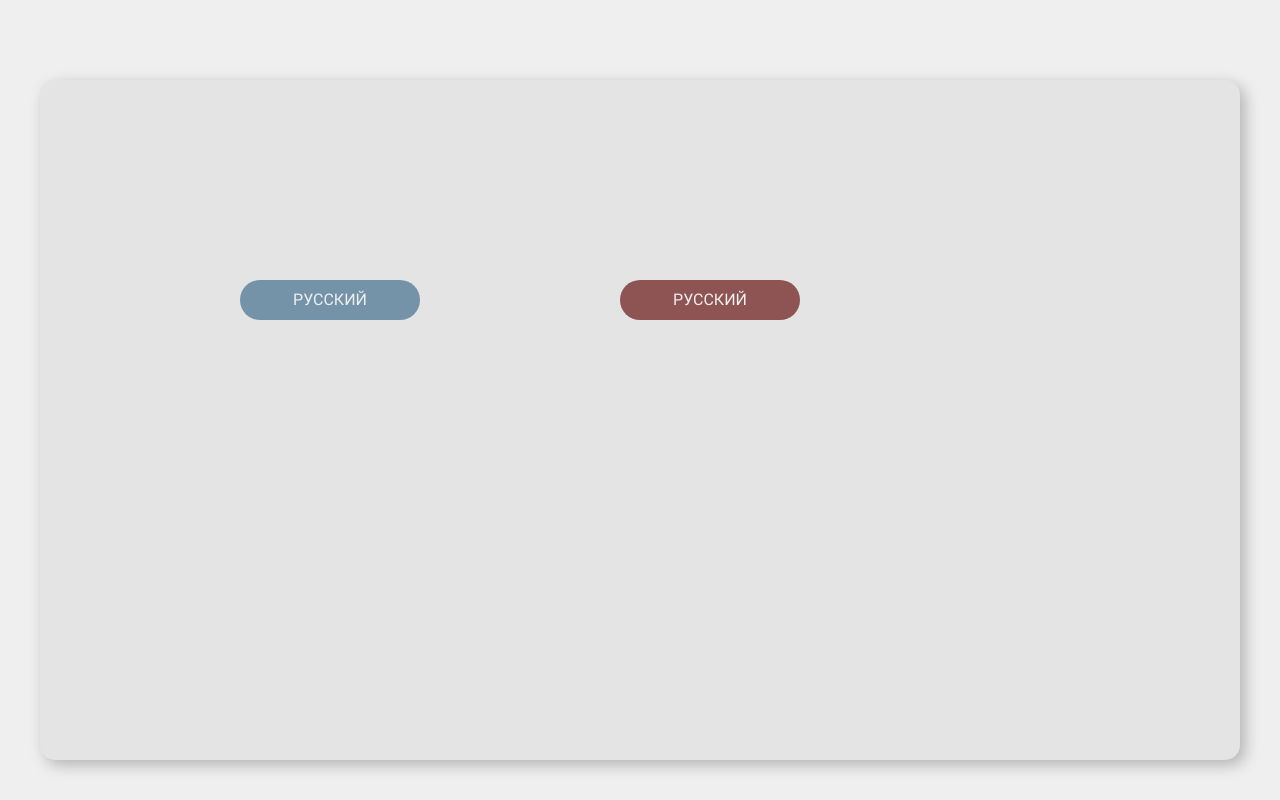
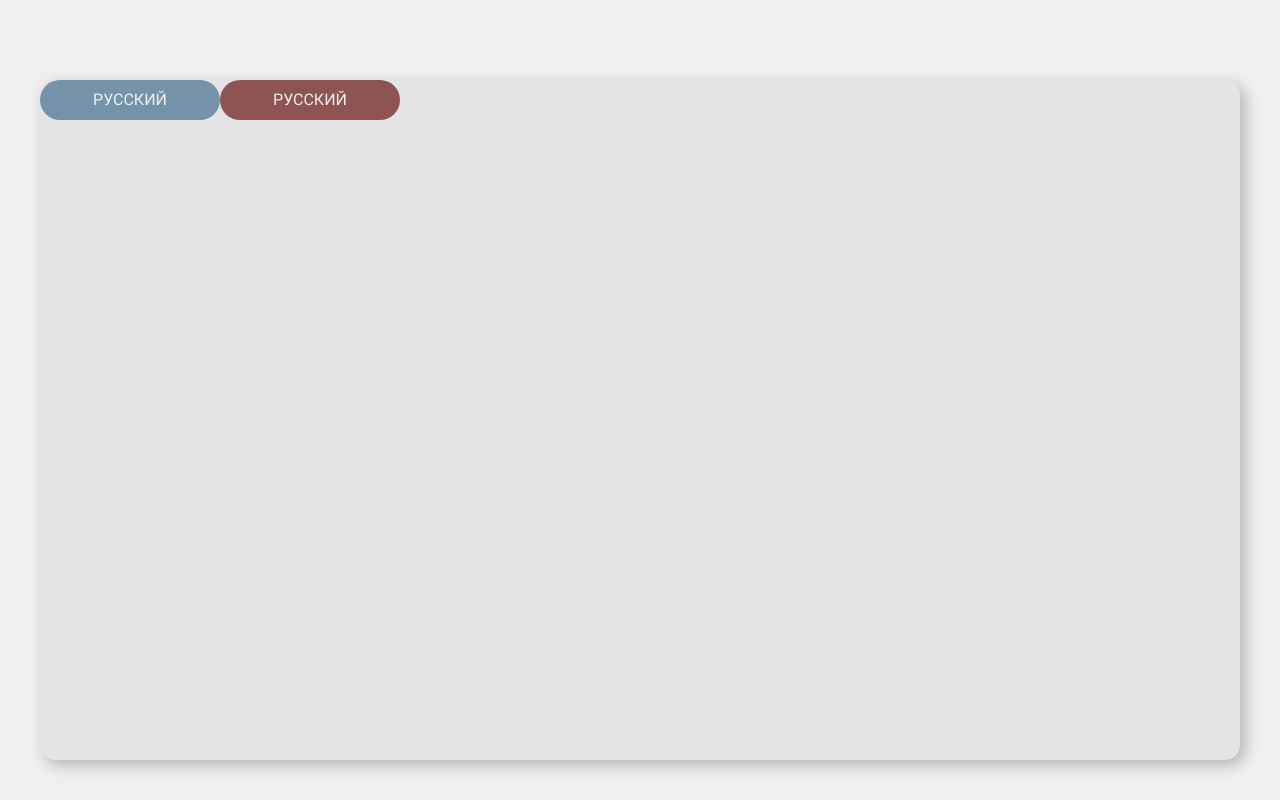
Before and after one commit to SergeyPechinov/passwork_front, a React (Create React App) app: page / in a window 1280 px wide. Built offline with nearby package versions, Linux system fonts and the light colour scheme.

Commit message:
delete unnecessary style for button

```diff
--- a/src/App/Components/Button/style.scss
+++ b/src/App/Components/Button/style.scss
@@ -1,9 +1,6 @@
 @import "./../../Constants/Style/Main";
 
 .button {
-  margin-top: 200px;
-  margin-left: 200px;
-
   display: inline-flex;
   justify-content: center;
   box-sizing: border-box;
```
